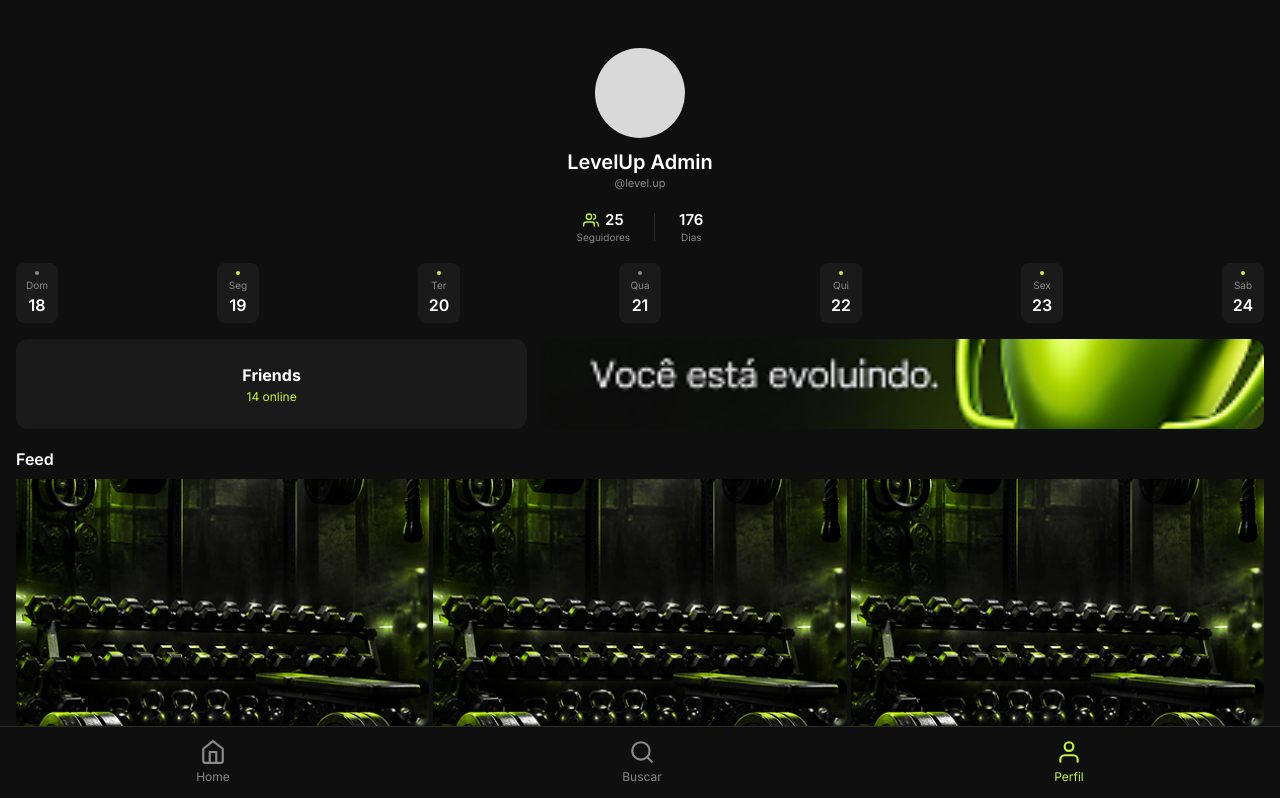
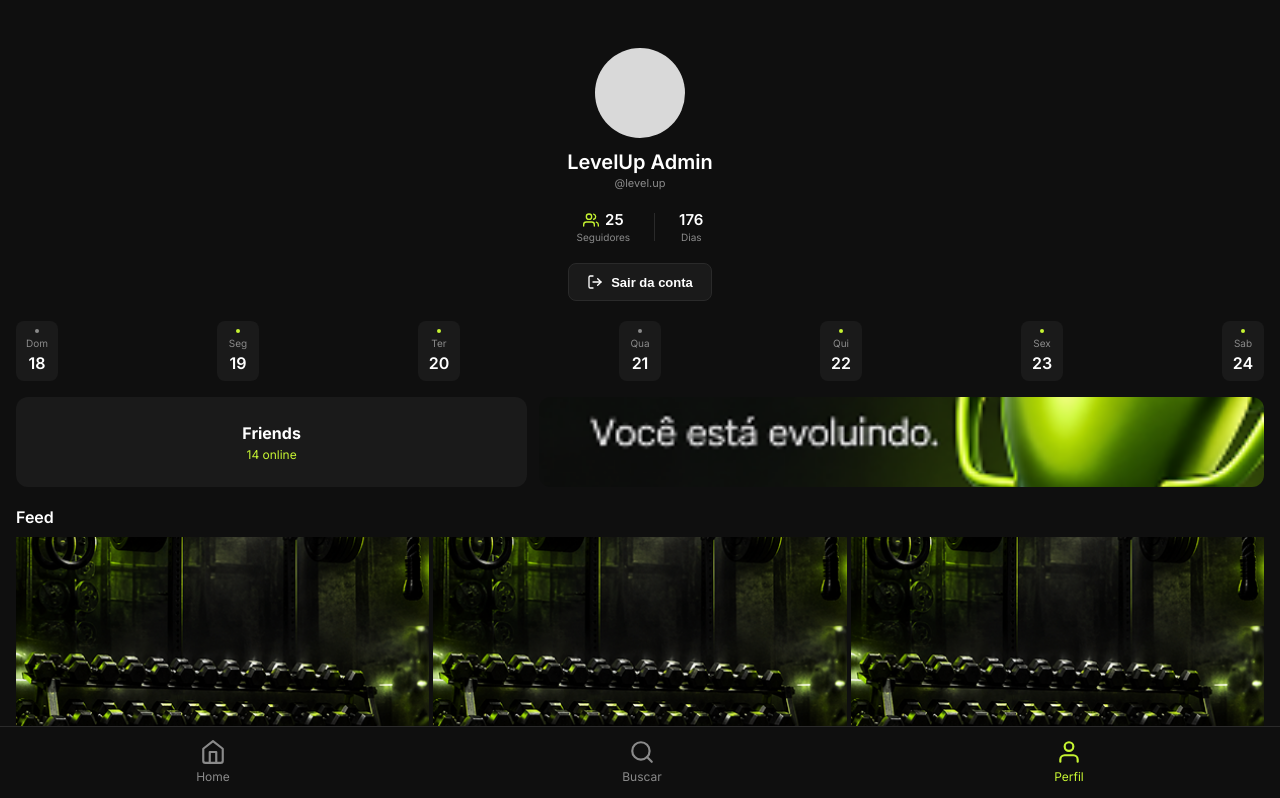
Before and after one commit to murilosantosb/LevelUP, a React (Vite) app in the folder mobile-front-end/: page /perfil in a window 1280 px wide. Shown: the top 798 px of the page. Built offline with nearby package versions, Linux system fonts and the light colour scheme.

Commit message:
feat: adiciona botão de logout

```diff
--- a/mobile-front-end/src/pages/Perfil.css
+++ b/mobile-front-end/src/pages/Perfil.css
@@ -153,3 +153,25 @@
   object-fit: cover;
   display: block;
 }
+
+.botao-logout {
+  display: flex;
+  align-items: center;
+  justify-content: center;
+  gap: 8px;
+  margin-top: 20px;
+  padding: 10px 18px;
+  border: 1px solid var(--border);
+  border-radius: 8px;
+  background: var(--surface);
+  color: var(--text);
+  font-size: 13px;
+  font-weight: 600;
+  cursor: pointer;
+  transition: 0.2s;
+}
+
+.botao-logout:hover {
+  border-color: #ff4d4d;
+  color: #ff4d4d;
+}
--- a/mobile-front-end/src/pages/Perfil.jsx
+++ b/mobile-front-end/src/pages/Perfil.jsx
@@ -1,9 +1,16 @@
-import { FiUsers } from 'react-icons/fi'
+import { FiUsers, FiLogOut } from 'react-icons/fi'
+import { useNavigate } from 'react-router-dom'
 import { profile } from '../services/mockProfile'
 import cardContinue from '../assets/motPerfil.png'
 import './Perfil.css'
 
 export default function Perfil() {
+  const navigate = useNavigate()
+
+  function handleLogout() {
+    navigate('/login')
+  }
+
   return (
     <div id="tela-perfil">
       <section className="topo-perfil">
@@ -14,7 +21,8 @@ export default function Perfil() {
         <div className="estatisticas-perfil">
           <div className="estatistica">
             <span className="valor-estatistica">
-              <FiUsers size={16} color="var(--primary)" /> {profile.followers}
+              <FiUsers size={16} color="var(--primary)" />
+              {profile.followers}
             </span>
             <span className="rotulo-estatistica">Seguidores</span>
           </div>
@@ -26,6 +34,11 @@ export default function Perfil() {
             <span className="rotulo-estatistica">Dias</span>
           </div>
         </div>
+
+        <button className="botao-logout" onClick={handleLogout}>
+          <FiLogOut size={16} />
+          Sair da conta
+        </button>
       </section>
 
       <section id="semana-treinos" className="semana-treinos">
@@ -43,7 +56,9 @@ export default function Perfil() {
       <section className="cards-perfil">
         <div className="card-amigos">
           <strong>Friends</strong>
-          <span className="amigos-online">{profile.friendsOnline} online</span>
+          <span className="amigos-online">
+            {profile.friendsOnline} online
+          </span>
         </div>
 
         <img
```
